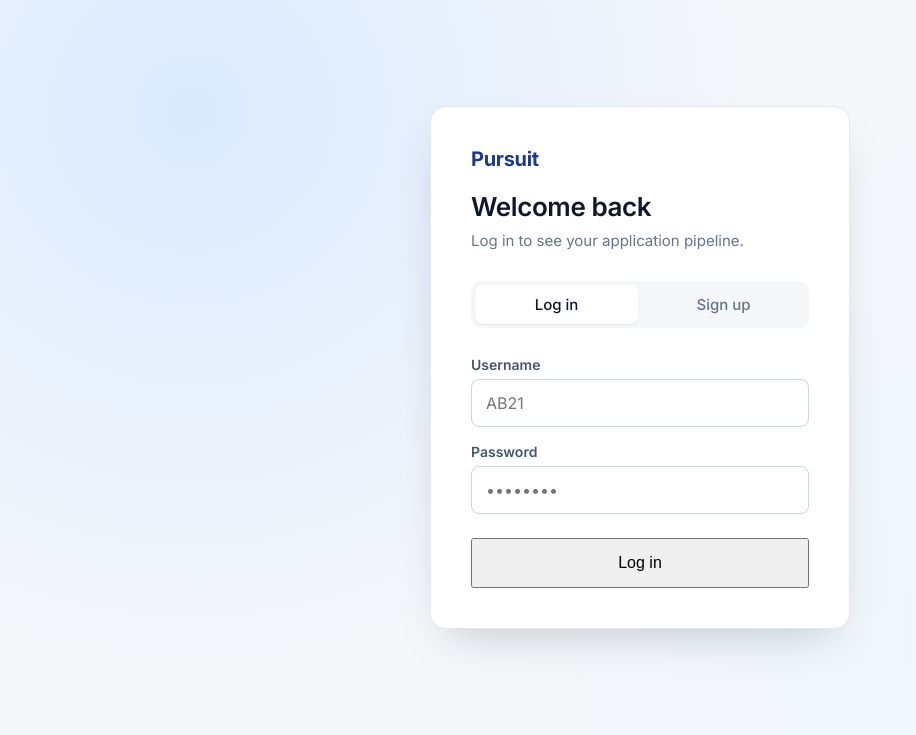
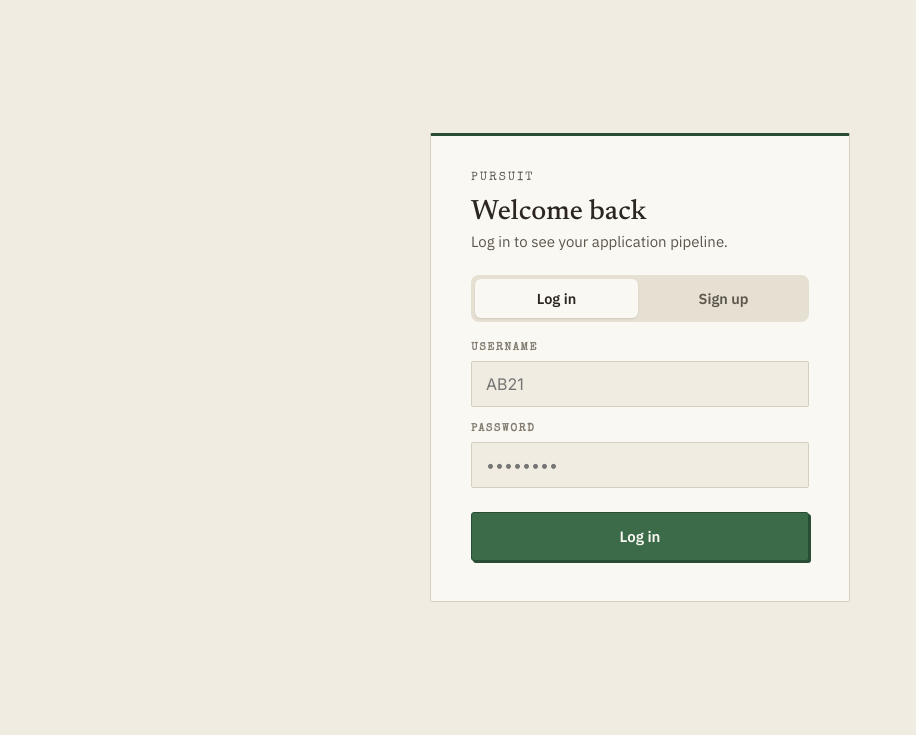
Before and after one commit to Voshana08/Job-Tracker-AI, a Flask app: page /auth?mode=login in a window 1280 px wide. Shown: the part 85-820 px from the top of the page, without its empty margins (0-916 px from the left). Run offline with Flask 3, Linux system fonts and the light colour scheme.

Commit message:
Login pagr redesigned

```diff
--- a/static/styles.css
+++ b/static/styles.css
@@ -1235,3 +1235,79 @@ a:hover {
 .case-file .btn-cancel:hover {
     color: var(--case-forest-deep);
 }
+
+/* Login / signup page: case file theme */
+.auth-page-case {
+    min-height: calc(100vh - 65px);
+    display: flex;
+    align-items: center;
+    justify-content: center;
+    padding: 48px 24px;
+}
+
+.auth-card-case {
+    width: 100%;
+    max-width: 420px;
+    margin: 0;
+    padding: 36px 40px 40px;
+}
+
+.auth-heading-case {
+    font-size: 28px;
+    margin: 14px 0 6px;
+}
+
+.auth-tabs-case {
+    display: flex;
+    gap: 4px;
+    background: var(--case-tan-tint);
+    border-radius: 8px;
+    padding: 4px;
+    margin: 24px 0 20px;
+}
+
+.auth-tab-case {
+    flex: 1;
+    text-align: center;
+    padding: 10px;
+    border-radius: 6px;
+    font-size: 14.5px;
+    font-weight: 600;
+    color: var(--case-ink-soft);
+}
+
+.auth-tab-case:hover {
+    text-decoration: none;
+    color: var(--case-ink);
+}
+
+.auth-tab-case-active,
+.auth-tab-case-active:hover {
+    background: var(--case-paper-raised);
+    color: var(--case-ink);
+    box-shadow: 0 1px 2px rgba(43, 38, 32, 0.12);
+}
+
+.case-flash {
+    background: var(--case-slateblue-tint);
+    border: 1px solid var(--case-slateblue);
+    border-radius: 2px;
+    padding: 10px 14px;
+    margin-bottom: 18px;
+}
+
+.case-flash p {
+    margin: 0;
+    font-size: 13.5px;
+    color: var(--case-ink);
+}
+
+.case-flash p + p {
+    margin-top: 4px;
+}
+
+.auth-submit-case {
+    width: 100%;
+    justify-content: center;
+    margin-top: 8px;
+}
--- a/templates/auth.html
+++ b/templates/auth.html
@@ -2,22 +2,32 @@
 
 {% block content %}
 
-<div class="auth-page">
-    <div class="auth-card">
-        <div class="auth-logo">Pursuit</div>
-        <h1 class="auth-heading">
+<div class="case-file auth-page-case">
+    <div class="detail-card auth-card-case">
+        <div class="case-eyebrow">Pursuit</div>
+        <h1 class="dash-title auth-heading-case">
             {% if mode == 'signup' %}Create your account{% else %}Welcome back{% endif %}
         </h1>
-        <p class="auth-subtitle">
+        <p class="detail-subtitle">
             {% if mode == 'signup' %}Start tracking your applications in one place.{% else %}Log in to see your application pipeline.{% endif %}
         </p>
 
-        <div class="auth-tabs">
+        <div class="auth-tabs-case">
             <a href="{{ url_for('auth', mode='login') }}"
-               class="auth-tab {% if mode == 'login' %}auth-tab-active{% endif %}">Log in</a>
+               class="auth-tab-case {% if mode == 'login' %}auth-tab-case-active{% endif %}">Log in</a>
             <a href="{{ url_for('auth', mode='signup') }}"
-               class="auth-tab {% if mode == 'signup' %}auth-tab-active{% endif %}">Sign up</a>
+               class="auth-tab-case {% if mode == 'signup' %}auth-tab-case-active{% endif %}">Sign up</a>
         </div>
+
+        {% with messages = get_flashed_messages() %}
+        {% if messages %}
+        <div class="case-flash">
+            {% for message in messages %}
+            <p>{{ message }}</p>
+            {% endfor %}
+        </div>
+        {% endif %}
+        {% endwith %}
 
         <form method="post">
             <div class="form-field">
@@ -37,10 +47,7 @@
             </div>
             {% endif %}
 
-            {# Placeholder for a future auth error message, e.g. authError #}
-            {# <p class="auth-error">Something went wrong.</p> #}
-
-            <button type="submit" class="btn-primary auth-submit">
+            <button type="submit" class="btn-stamp auth-submit-case">
                 {% if mode == 'signup' %}Create account{% else %}Log in{% endif %}
             </button>
         </form>
```
